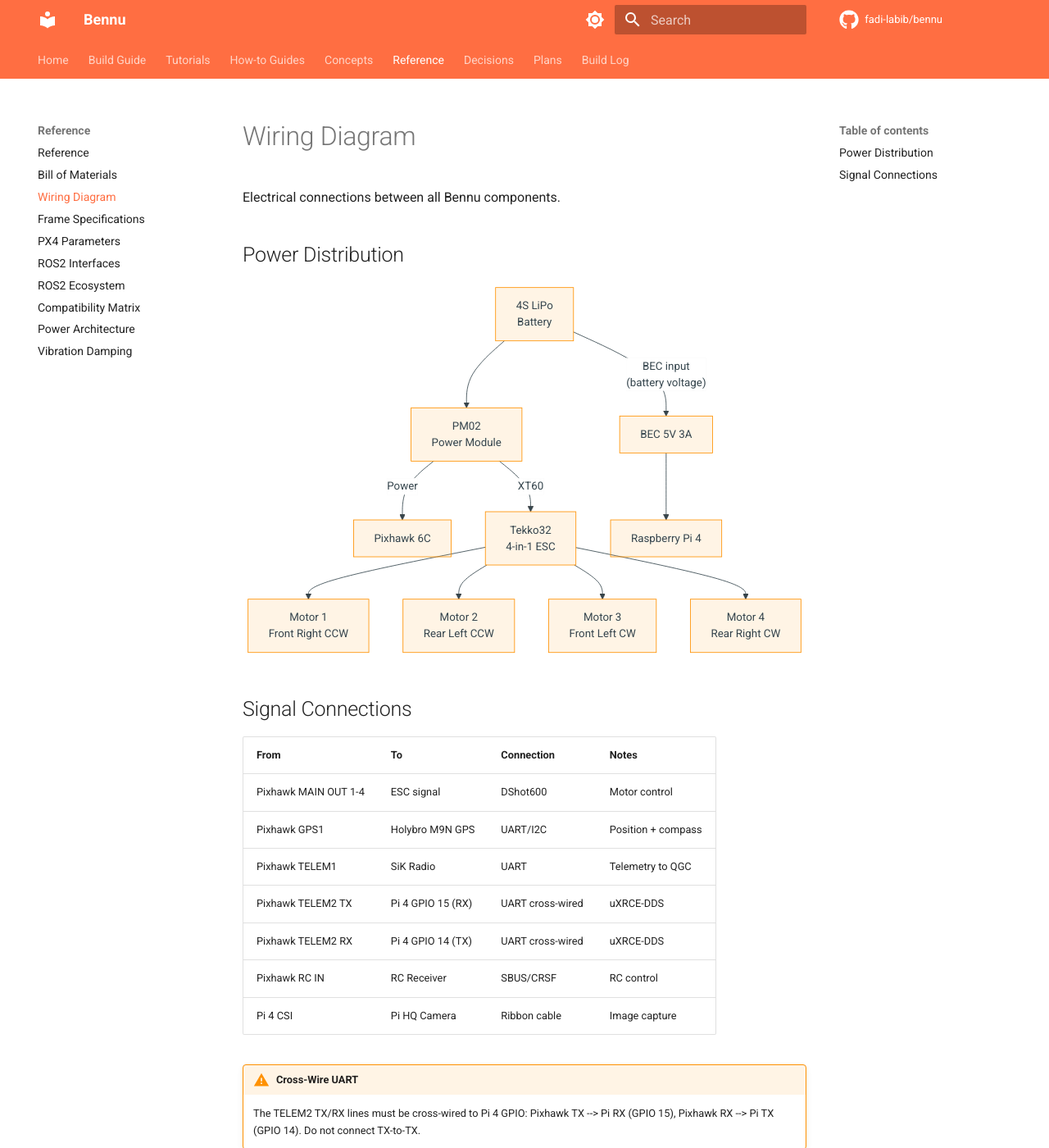
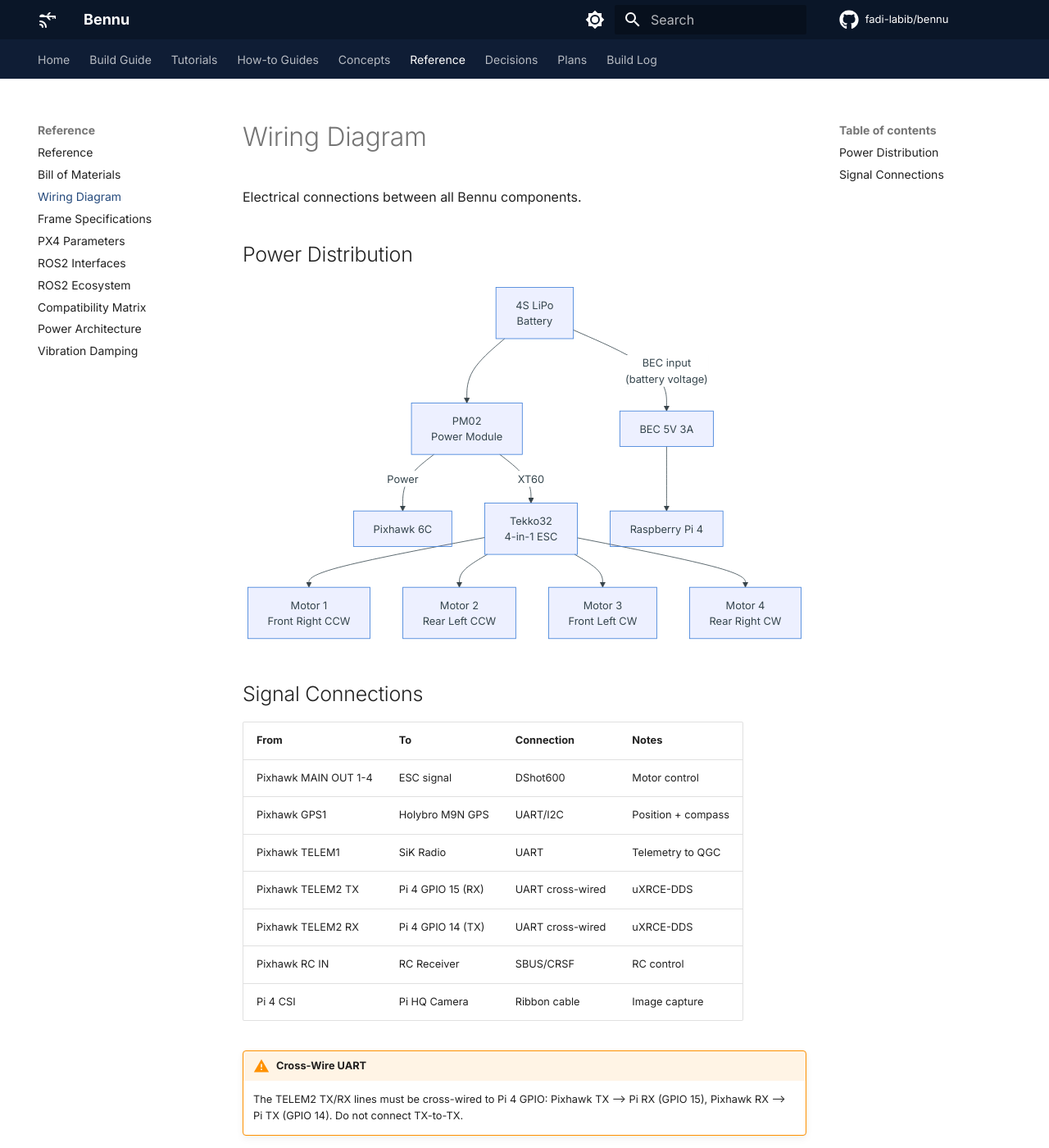
Before and after one commit to fadi-labib/bennu, an MkDocs documentation site: the page built from docs/reference/wiring-diagram.md, in a window 1280 px wide and 1400 px high. Shown: the whole window at 82% size. Built offline with MkDocs 1.6.1 and Material for MkDocs 9.7.7, drawn with Linux system fonts in a browser that asks for light colours; comment, search, counter and statistics services are not loaded.

Commit message:
style: apply navy brand palette from personal website to docs
Replace deep orange theme with navy blue palette from fadilabib.com.
Custom CSS overrides for both light and dark schemes using the
navy-950/700/400 color scale. Added Inter + JetBrains Mono fonts,
navigation.instant for SPA-like navigation, and drone logo icon.

```diff
--- /dev/null
+++ b/docs/stylesheets/extra.css
@@ -0,0 +1,51 @@
+/* Bennu brand colors — adapted from fadilabib.com navy palette */
+
+[data-md-color-scheme="default"] {
+  --md-primary-fg-color: #1e3a63;
+  --md-primary-fg-color--light: #264b7d;
+  --md-primary-fg-color--dark: #0a1628;
+  --md-primary-bg-color: #ffffff;
+  --md-accent-fg-color: #3b7dd8;
+  --md-typeset-a-color: #264b7d;
+}
+
+[data-md-color-scheme="slate"] {
+  --md-default-bg-color: #0a1628;
+  --md-default-bg-color--light: #0f1d35;
+  --md-default-fg-color: #dbeafe;
+  --md-default-fg-color--light: #93c5fd;
+  --md-primary-fg-color: #162a4a;
+  --md-primary-fg-color--light: #1e3a63;
+  --md-primary-fg-color--dark: #0a1628;
+  --md-primary-bg-color: #dbeafe;
+  --md-accent-fg-color: #6ba3e8;
+  --md-typeset-a-color: #6ba3e8;
+  --md-code-bg-color: #0f1d35;
+}
+
+/* Header bar */
+.md-header {
+  background-color: #0a1628;
+}
+
+/* Tabs */
+.md-tabs {
+  background-color: #0f1d35;
+}
+
+/* Admonitions — navy tint */
+.md-typeset .admonition,
+.md-typeset details {
+  border-left-color: #3b7dd8;
+}
+
+/* Code blocks */
+[data-md-color-scheme="default"] .md-typeset code {
+  background-color: #eff6ff;
+  color: #1e3a63;
+}
+
+[data-md-color-scheme="slate"] .md-typeset code {
+  background-color: #162a4a;
+  color: #93c5fd;
+}
--- a/mkdocs.yml
+++ b/mkdocs.yml
@@ -10,6 +10,7 @@
     - navigation.tabs
     - navigation.sections
     - navigation.top
+    - navigation.instant
     - search.suggest
     - search.highlight
     - content.code.copy
@@ -17,20 +18,27 @@
   palette:
     - media: "(prefers-color-scheme: light)"
       scheme: default
-      primary: deep orange
-      accent: orange
+      primary: custom
+      accent: custom
       toggle:
         icon: material/brightness-7
         name: Switch to dark mode
     - media: "(prefers-color-scheme: dark)"
       scheme: slate
-      primary: deep orange
-      accent: orange
+      primary: custom
+      accent: custom
       toggle:
         icon: material/brightness-4
         name: Switch to light mode
   icon:
     repo: fontawesome/brands/github
+    logo: material/drone
+  font:
+    text: Inter
+    code: JetBrains Mono
+
+extra_css:
+  - stylesheets/extra.css
 
 markdown_extensions:
   - admonition
```
